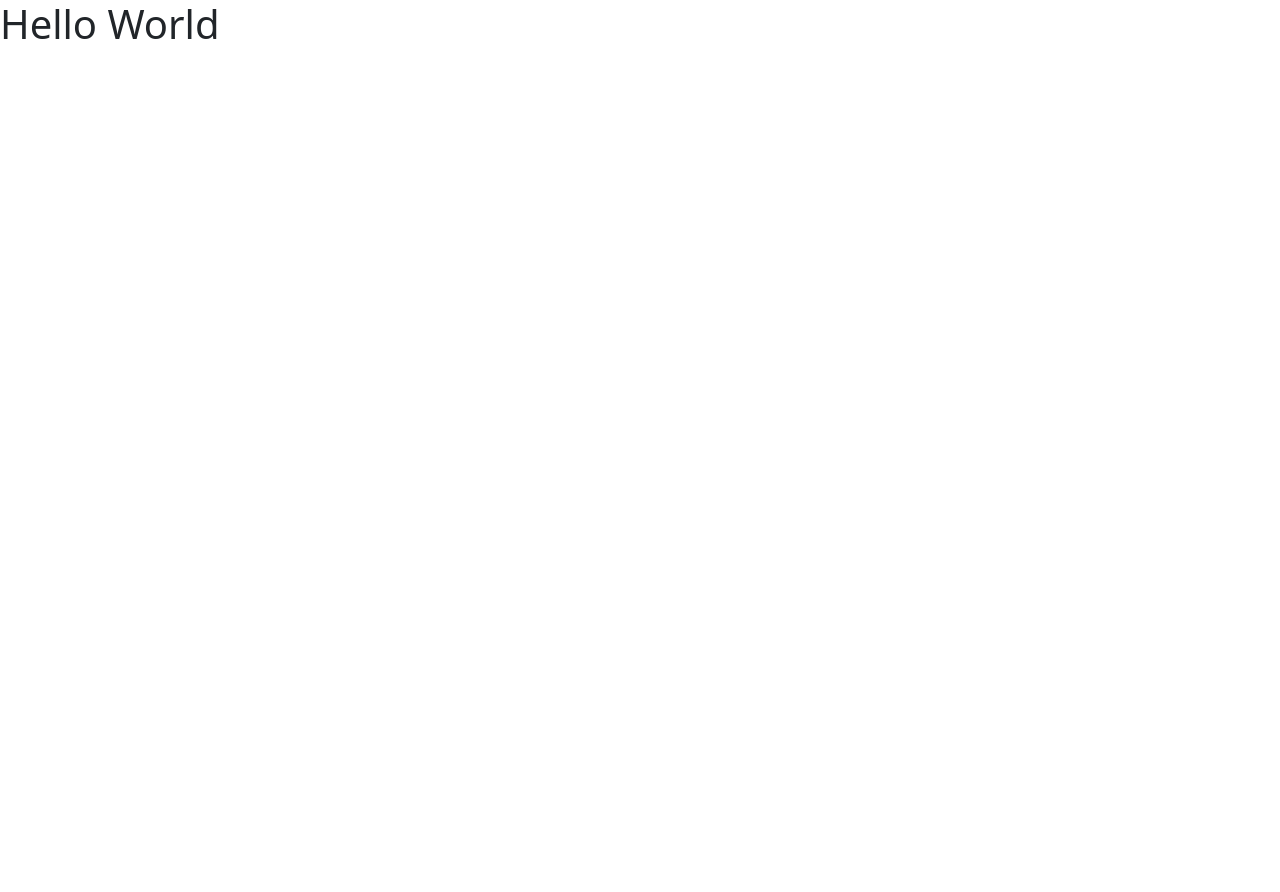
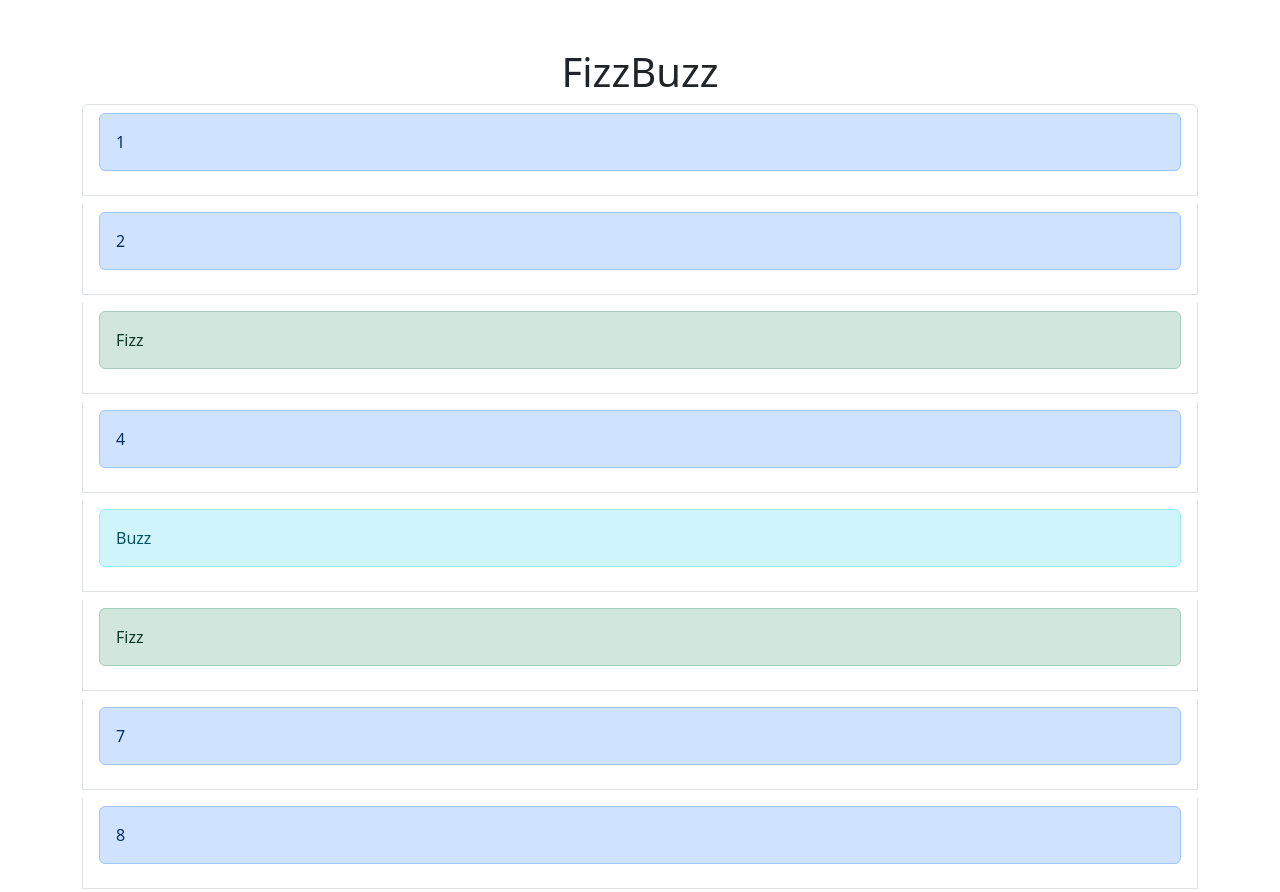
Before and after one commit to maisdesign/js-fizzbuzz, a plain HTML site: page index.html in a window 1280 px wide. Shown: the top 892 px of the page. Before the commit the page ends 800 px from the top, so only its background shows below. Drawn offline with nearby package versions, Linux system fonts and the light colour scheme.

Commit message:
Esercizio completato, avevo dimenticato di committare -.-'

```diff
--- a/index.html
+++ b/index.html
@@ -7,7 +7,13 @@
   <link href="https://cdn.jsdelivr.net/npm/bootstrap@5.3.2/dist/css/bootstrap.min.css" rel="stylesheet" integrity="sha384-T3c6CoIi6uLrA9TneNEoa7RxnatzjcDSCmG1MXxSR1GAsXEV/Dwwykc2MPK8M2HN" crossorigin="anonymous">
 </head>
 <body>
-  <h1>Hello World</h1>
+<div class="container my-5">
+  <h1 class="text-center">FizzBuzz</h1>
+    <ul id="result" class="d-flex flex-column gap-2 list-group">
+        <!-- I risultati del FizzBuzz appariranno qui -->
+    </ul>
+</div>
+
   <script src="https://cdn.jsdelivr.net/npm/bootstrap@5.3.2/dist/js/bootstrap.bundle.min.js" integrity="sha384-C6RzsynM9kWDrMNeT87bh95OGNyZPhcTNXj1NW7RuBCsyN/o0jlpcV8Qyq46cDfL" crossorigin="anonymous"></script>
   <script src="js/script.js"></script>
 </body>
--- a/js/script.js
+++ b/js/script.js
@@ -1,13 +1,40 @@
-for (let index = 0; index <100; index = index + 1) {
+const resultDiv = document.getElementById('result');
+
+
+for (let index = 1; index <= 100; index = index + 1) {
     // Parto dal caso più specifico
     if (index % 3 === 0 && index % 5 === 0) {
         console.log("FizzBuzz");
+        let nuovoLi = document.createElement('li');
+        nuovoLi.classList.add('fizzbuzz-item', 'list-group-item');
+        nuovoLi.innerHTML = `<div class="alert alert-danger" role="alert">
+            FizzBuzz
+        </div>`;
+        resultDiv.appendChild(nuovoLi);
     } else if (index % 3 === 0) {
         console.log("Fizz");
+        let nuovoLi = document.createElement('li');
+        nuovoLi.classList.add('fizzbuzz-item', 'list-group-item');
+        nuovoLi.innerHTML = `<div class="alert alert-success" role="alert">
+            Fizz
+        </div>`;
+        resultDiv.appendChild(nuovoLi);
     } else if (index % 5 === 0) {
         console.log("Buzz");
+        let nuovoLi = document.createElement('li');
+        nuovoLi.classList.add('fizzbuzz-item', 'list-group-item');
+        nuovoLi.innerHTML = `<div class="alert alert-info" role="alert">
+            Buzz
+        </div>`;
+        resultDiv.appendChild(nuovoLi);
     } else {
         // Fino al caso più generico
         console.log(index);
+        let nuovoLi = document.createElement('li');
+        nuovoLi.classList.add('fizzbuzz-item', 'list-group-item');
+        nuovoLi.innerHTML = `<div class="alert alert-primary" role="alert">
+            ${index}
+        </div>`;
+        resultDiv.appendChild(nuovoLi);
     }
 }
```
